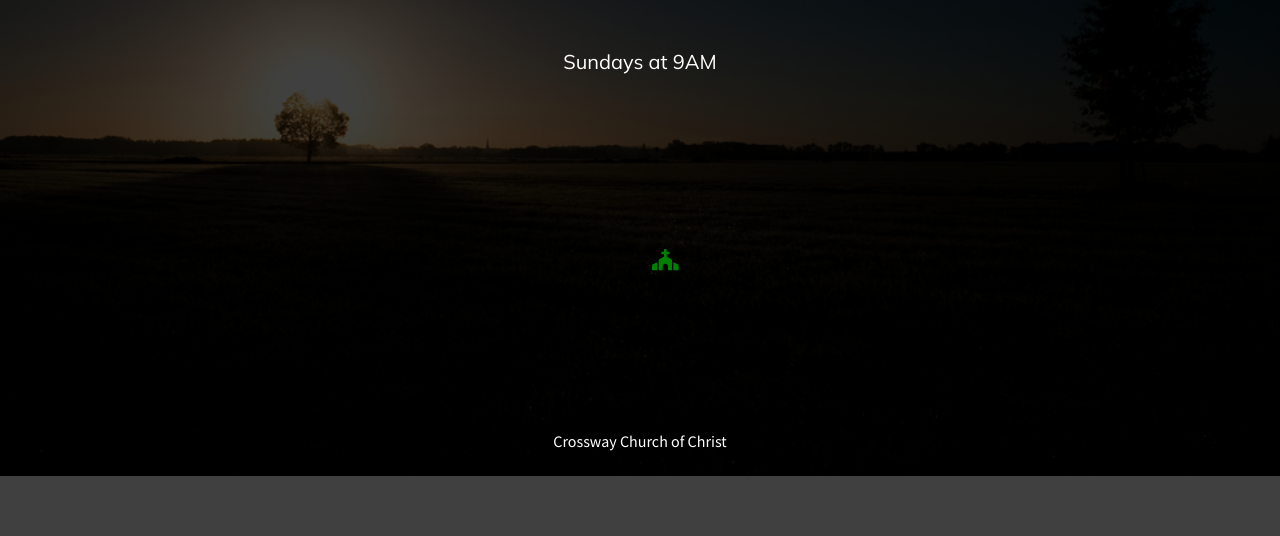
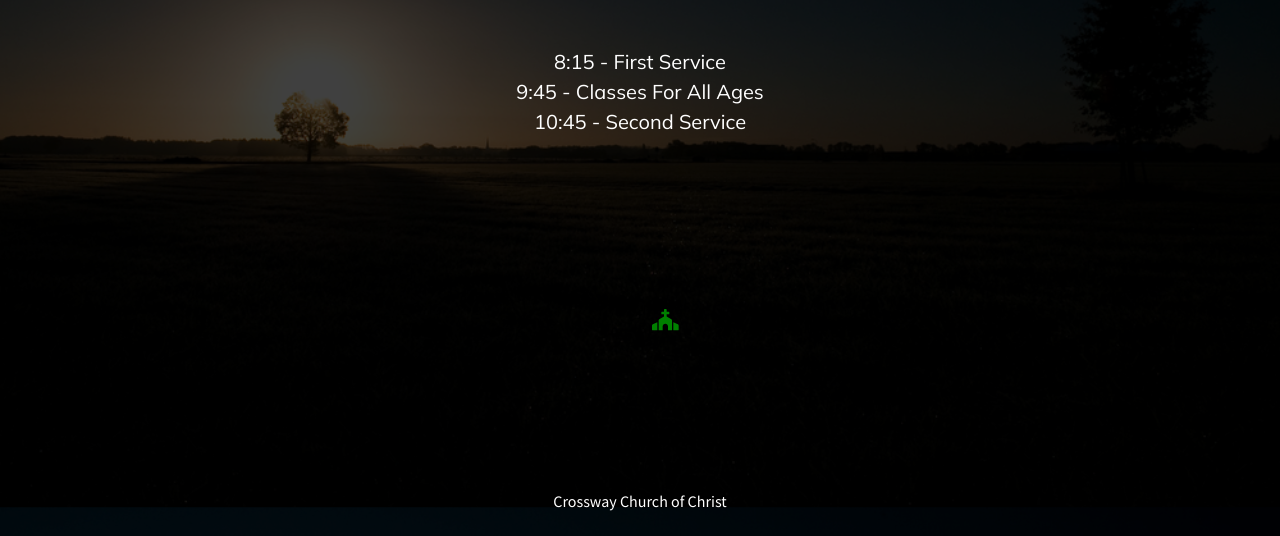
Before and after one commit to rctaylor123/crossway, a Gatsby site: page / in a window 1280 px wide. Shown: the part 344-880 px from the top of the page. Before the commit the page ends 820 px from the top, so only its background shows below. Built offline with nearby package versions, Linux system fonts and the light colour scheme; Gatsby itself is replaced by a stand-in of ours; no server answers.

Commit message:
Update meeting times for two services

```diff
--- a/src/components/banner.js
+++ b/src/components/banner.js
@@ -23,7 +23,9 @@ const Banner = () => {
                   </div>
                 </div>
                 <div className="meeting-time">
-                  Sundays at 9AM
+                    8:15 - First Service<br/>
+                    9:45 - Classes For All Ages<br/>
+                    10:45 - Second Service
                 </div>
             </Col>
           </Row>
```
